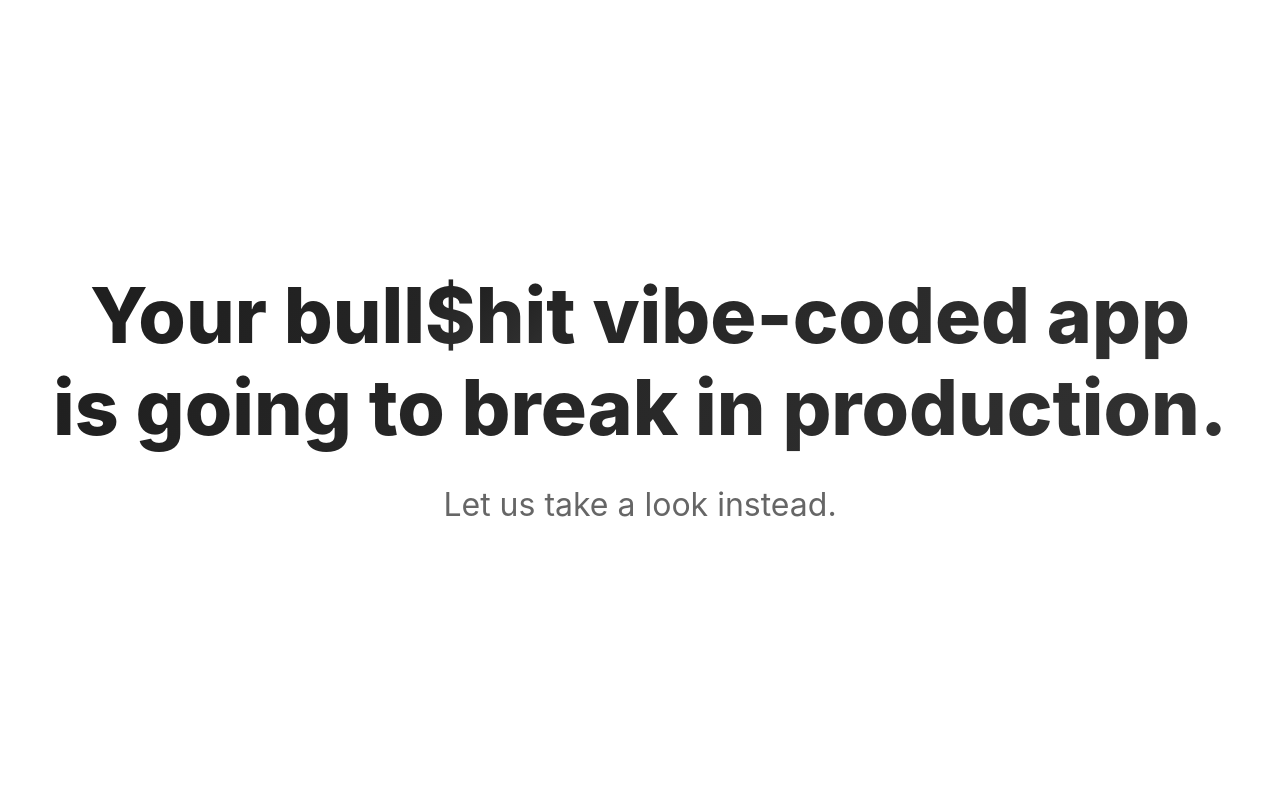
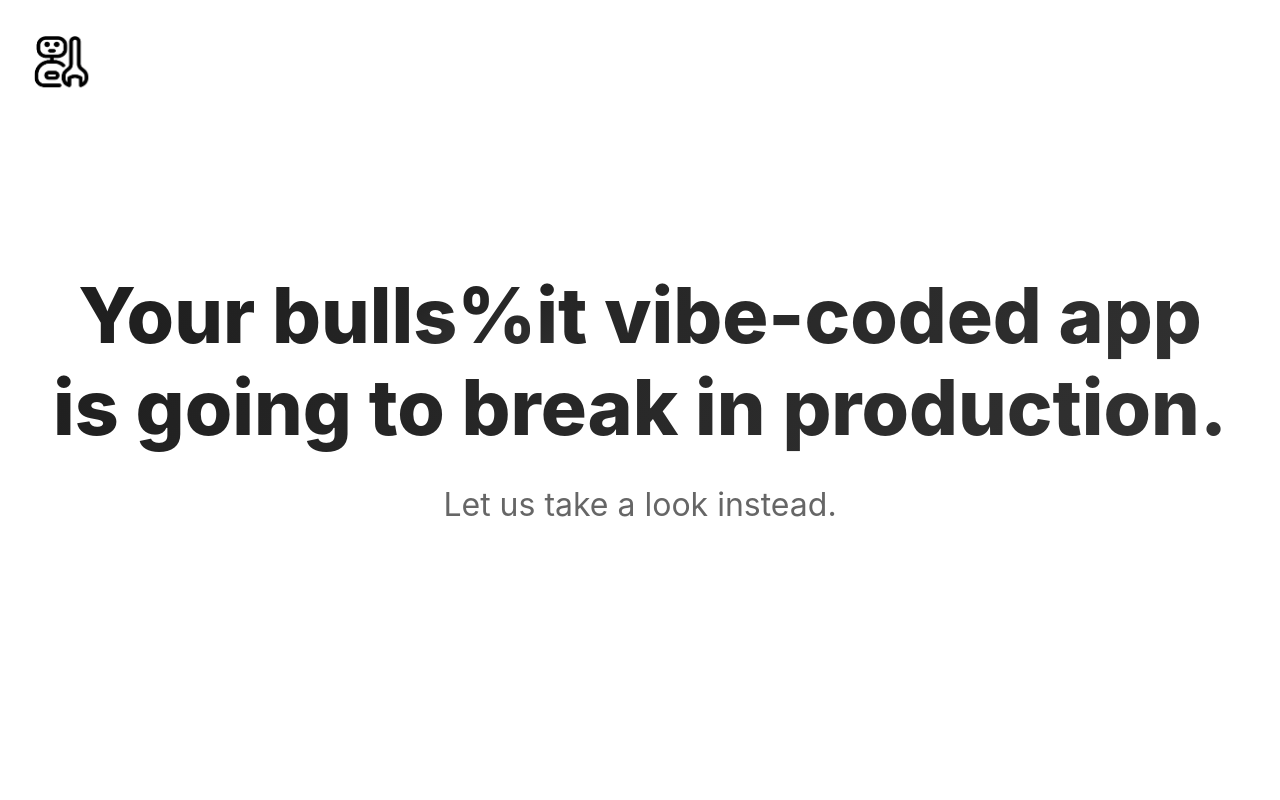
Before and after one commit to ktut/fixyourvibes, a Vue app: page / in a window 1280 px wide. Shown: the top 800 px of the page. Built offline with nearby package versions, Linux system fonts and the light colour scheme.

Commit message:
Add logo

```diff
--- a/index.html
+++ b/index.html
@@ -4,6 +4,19 @@
   <meta charset="UTF-8">
   <meta name="viewport" content="width=device-width, initial-scale=1.0">
   <title>Fix Your Vibes</title>
+
+  <!-- Favicon -->
+  <link rel="icon" type="image/png" href="/assets/robot-fix.png">
+  <link rel="apple-touch-icon" href="/assets/robot-fix.png">
+
+  <!-- Social Media / Open Graph -->
+  <meta property="og:title" content="Fix Your Vibes - AI Code Remediation">
+  <meta property="og:description" content="Your bullshit vibe-coded app is going to break in production. Let us take a look instead.">
+  <meta property="og:image" content="/assets/robot-fix.png">
+  <meta property="og:type" content="website">
+  <meta name="twitter:card" content="summary_large_image">
+  <meta name="twitter:image" content="/assets/robot-fix.png">
+
   <!-- Google tag (gtag.js) -->
 <script async src="https://www.googletagmanager.com/gtag/js?id=G-Q0RM36H89H"></script>
 <script>
--- a/src/App.vue
+++ b/src/App.vue
@@ -14,16 +14,20 @@ export default {
         { char: 'i', key: 2 }
       ],
       animationInterval: null,
-      glitchIndex: 0 // Track which position shows special character
+      glitchIndex: 0, // Track which position shows special character
+      logoInverted: false // Track if logo should be inverted
     }
   },
   mounted() {
     this.startAnimation()
+    window.addEventListener('scroll', this.handleScroll)
+    this.handleScroll() // Check initial state
   },
   beforeUnmount() {
     if (this.animationInterval) {
       clearInterval(this.animationInterval)
     }
+    window.removeEventListener('scroll', this.handleScroll)
   },
   methods: {
     startAnimation() {
@@ -55,6 +59,31 @@ export default {
         // Move to next position
         this.glitchIndex = (this.glitchIndex + 1) % 3
       }, 3000)
+    },
+    handleScroll() {
+      // Check if we're scrolled into a dark section (about-section)
+      const aboutSection = document.querySelector('.about-section')
+      if (!aboutSection) {
+        this.logoInverted = false
+        return
+      }
+
+      const aboutRect = aboutSection.getBoundingClientRect()
+      const logoElement = this.$refs.logo
+      if (!logoElement) return
+
+      const logoRect = logoElement.getBoundingClientRect()
+
+      // Check if logo overlaps with about section
+      const isOverlapping = logoRect.bottom > aboutRect.top && logoRect.top < aboutRect.bottom
+
+      this.logoInverted = isOverlapping
+    },
+    scrollToTop() {
+      window.scrollTo({
+        top: 0,
+        behavior: 'smooth'
+      })
     }
   }
 }
@@ -62,6 +91,14 @@ export default {
 
 <template>
   <div class="app">
+    <img
+      ref="logo"
+      src="/assets/robot-fix.png"
+      alt="Fix Your Vibes Logo"
+      class="logo"
+      :class="{ 'logo-inverted': logoInverted }"
+      @click="scrollToTop"
+    />
     <main class="hero">
       <h1>Your bull<span class="glitch"><span
           v-for="item in glitchText"
@@ -153,6 +190,32 @@ export default {
   min-height: 100vh;
   display: flex;
   flex-direction: column;
+}
+
+.logo {
+  position: fixed;
+  top: 2rem;
+  left: 2rem;
+  width: 60px;
+  height: 60px;
+  cursor: pointer;
+  z-index: 1000;
+  transition: filter 0.3s ease, transform 0.2s ease;
+
+  &:hover {
+    transform: scale(1.1);
+  }
+
+  &.logo-inverted {
+    filter: invert(1);
+  }
+
+  @media (max-width: 768px) {
+    width: 50px;
+    height: 50px;
+    top: 1.5rem;
+    left: 1.5rem;
+  }
 }
 
 .hero {
@@ -260,7 +323,7 @@ export default {
 .about-section {
   position: relative;
   background: #0f0f0f;
-  padding: clamp(5rem, 8vw, 8rem) $spacing-md clamp(10rem, 15vw, 20rem);
+  padding: clamp(5rem, 8vw, 8rem) $spacing-sm clamp(10rem, 10vw, 20rem);
   min-height: auto;
 
   .journey-container {
```
Also changed, not shown: public/assets/robot-fix.png (added).
